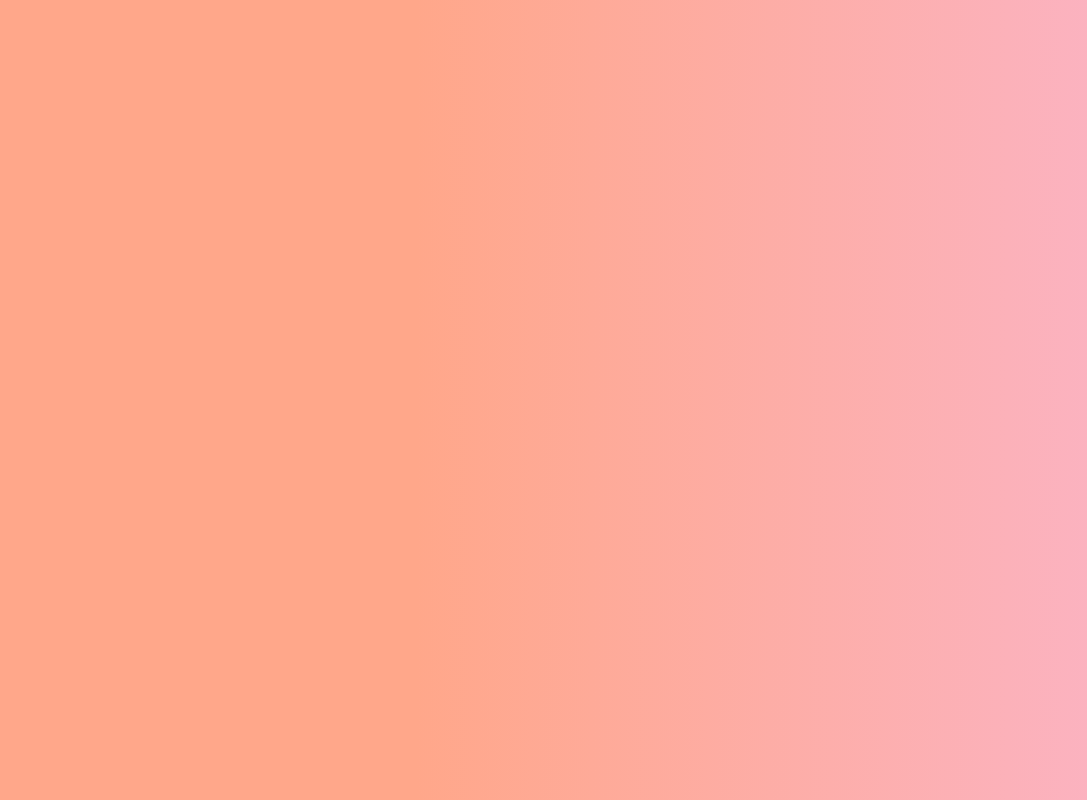
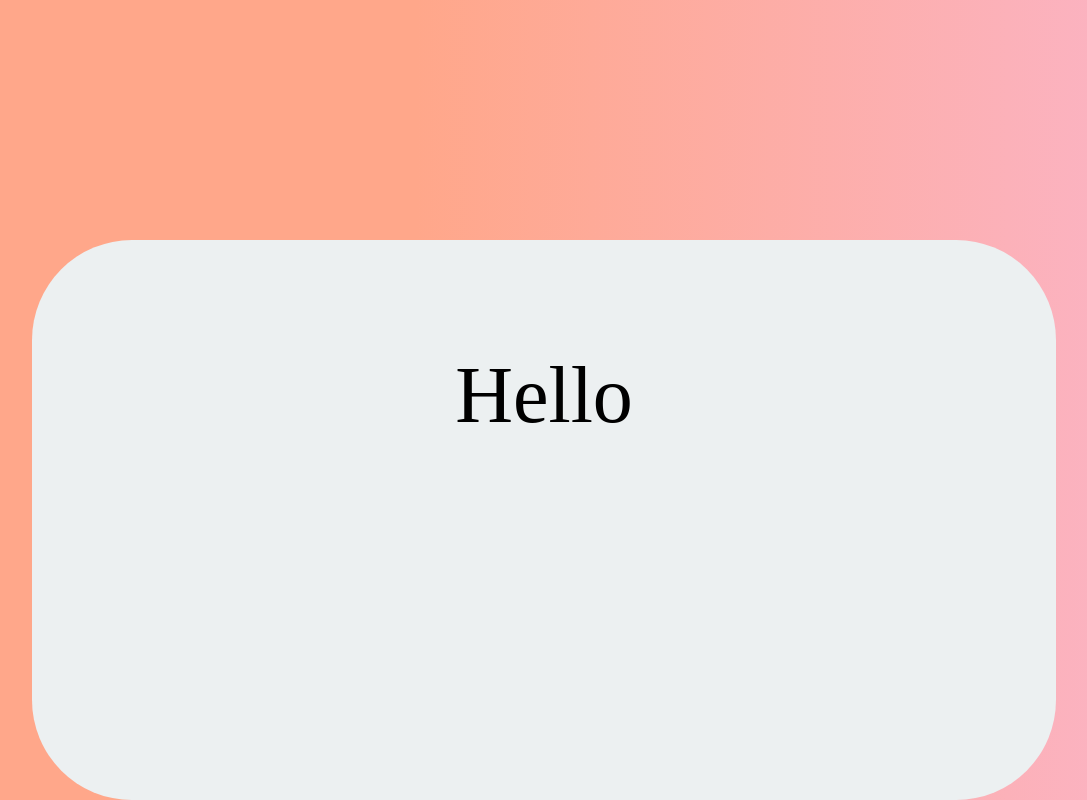
Before and after one commit to richcire/personal-color-selfcheck, a React (Create React App) app: page /main in a window 1280 px wide. Shown: the whole page, without its empty margins (96-1183 px from the left). Built offline with nearby package versions, Linux system fonts and the light colour scheme.

Commit message:
build main page

```diff
--- a/src/index.css
+++ b/src/index.css
@@ -1,4 +1,7 @@
-body {
+#root {
   height: 100vh;
   background: linear-gradient(90deg, #ffa78a 40%, #fbb4c7);
+  display: flex;
+  flex-direction: column;
+  align-items: center;
 }
--- a/src/pages/MainPage.tsx
+++ b/src/pages/MainPage.tsx
@@ -1,7 +1,50 @@
-import "../index.css";
+import styled from "styled-components";
+
+const Container = styled.div`
+  height: 70vh;
+  width: 80vw;
+  background-color: #ecf0f1;
+
+  bottom: 0;
+  position: fixed;
+  border-radius: 100px;
+  text-align: center;
+`;
+
+const Question = styled.div`
+  width: 800px;
+  margin: 0 auto;
+  margin-top: 15px;
+  font-size: 5rem;
+  height: 50%;
+  display: flex;
+  align-items: center;
+  justify-content: center;
+`;
+const BtnContainer = styled.div`
+  display: flex;
+  height: 40%;
+  line-height: normal;
+  align-items: center;
+  justify-content: space-evenly;
+`;
+const BtnOne = styled.div`
+  font-size: 2rem;
+`;
+const BtnTwo = styled.div`
+  font-size: 2rem;
+`;
 
 function MainPage() {
-  return null;
+  return (
+    <Container>
+      <Question>Hello</Question>
+      <BtnContainer>
+        <BtnOne />
+        <BtnTwo />
+      </BtnContainer>
+    </Container>
+  );
 }
 
 export default MainPage;
--- a/src/pages/StartPage.tsx
+++ b/src/pages/StartPage.tsx
@@ -1,11 +1,5 @@
 import { useNavigate } from "react-router-dom";
 import styled from "styled-components";
-
-const Container = styled.div`
-  display: flex;
-  flex-direction: column;
-  align-items: center;
-`;
 
 const Title = styled.div`
   margin-top: 80px;
@@ -27,10 +21,10 @@ function StartPage() {
   };
 
   return (
-    <Container>
+    <>
       <Title>퍼스널 컬러 자가진단</Title>
       <StartBtn onClick={onStartBtnClicked}>시작하기</StartBtn>
-    </Container>
+    </>
   );
 }
 
```
